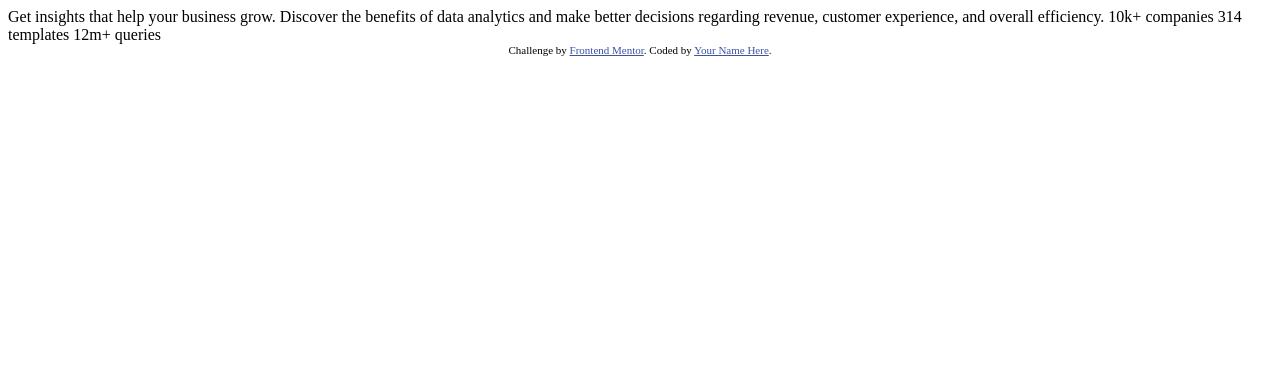
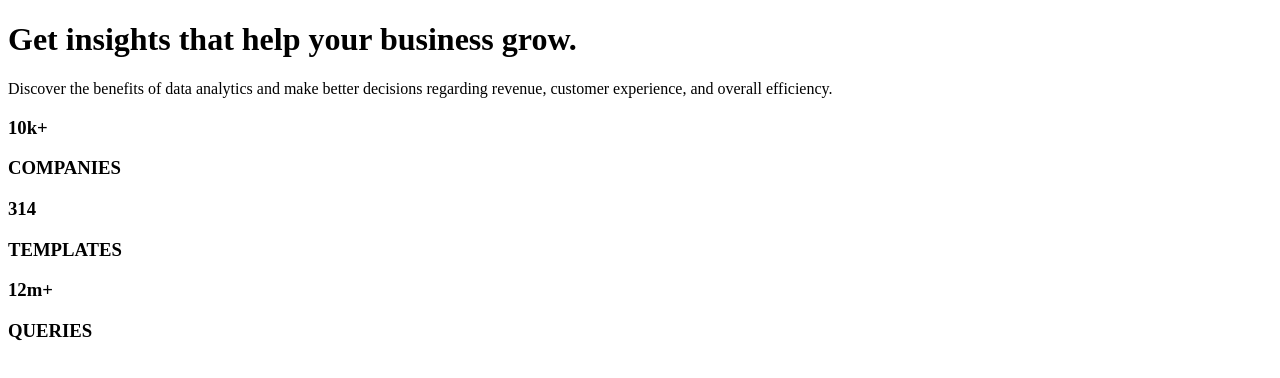
Before and after one commit to Camiloortiz44/Camiloortiz44-stats-preview-card-component-main, a plain HTML site: page index.html in a window 1280 px wide. Drawn offline with Linux system fonts and the light colour scheme.

Commit message:
html version 1

```diff
--- a/index.html
+++ b/index.html
@@ -3,31 +3,27 @@
 <head>
   <meta charset="UTF-8">
   <meta name="viewport" content="width=device-width, initial-scale=1.0"> <!-- displays site properly based on user's device -->
-
   <link rel="icon" type="image/png" sizes="32x32" href="./images/favicon-32x32.png">
 
   <title>Frontend Mentor | Stats preview card component</title>
-
-  <!-- Feel free to remove these styles or customise in your own stylesheet 👍 -->
-  <style>
-    .attribution { font-size: 11px; text-align: center; }
-    .attribution a { color: hsl(228, 45%, 44%); }
-  </style>
 </head>
 <body>
-
-  Get insights that help your business grow.
-
-  Discover the benefits of data analytics and make better decisions regarding revenue, customer
-  experience, and overall efficiency.
-
-  10k+ companies
-  314 templates
-  12m+ queries
-
+  <div class="part-left">
+      <div class="content-left">
+        <h1>Get insights that help your business grow.</h1>
+        <p>Discover the benefits of data analytics and make better decisions regarding revenue, customer   experience, and overall efficiency.</p>
+      </div>
+      <div class="box">
+        <h3>10k+<p class="box-text">COMPANIES</p></h3>
+        <h3>314<p class="box-text">TEMPLATES</p></h3>
+        <h3>12m+<p class="box-text">QUERIES</p></h3>
+      </div>
+  </div>
+  <!--
   <div class="attribution">
     Challenge by <a href="https://www.frontendmentor.io?ref=challenge" target="_blank">Frontend Mentor</a>.
-    Coded by <a href="#">Your Name Here</a>.
+    Coded by <a href="#">Camilo Ortiz</a>.
   </div>
+  -->
 </body>
 </html>
```
